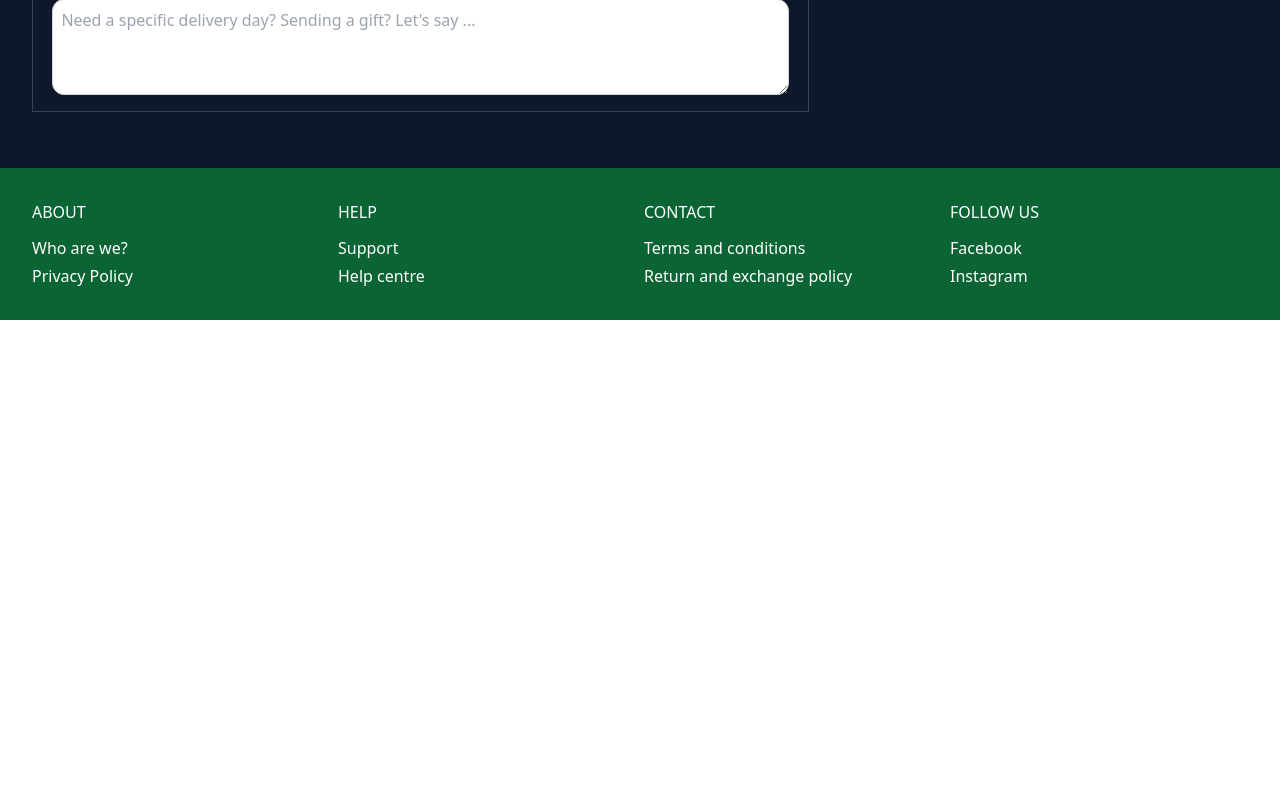
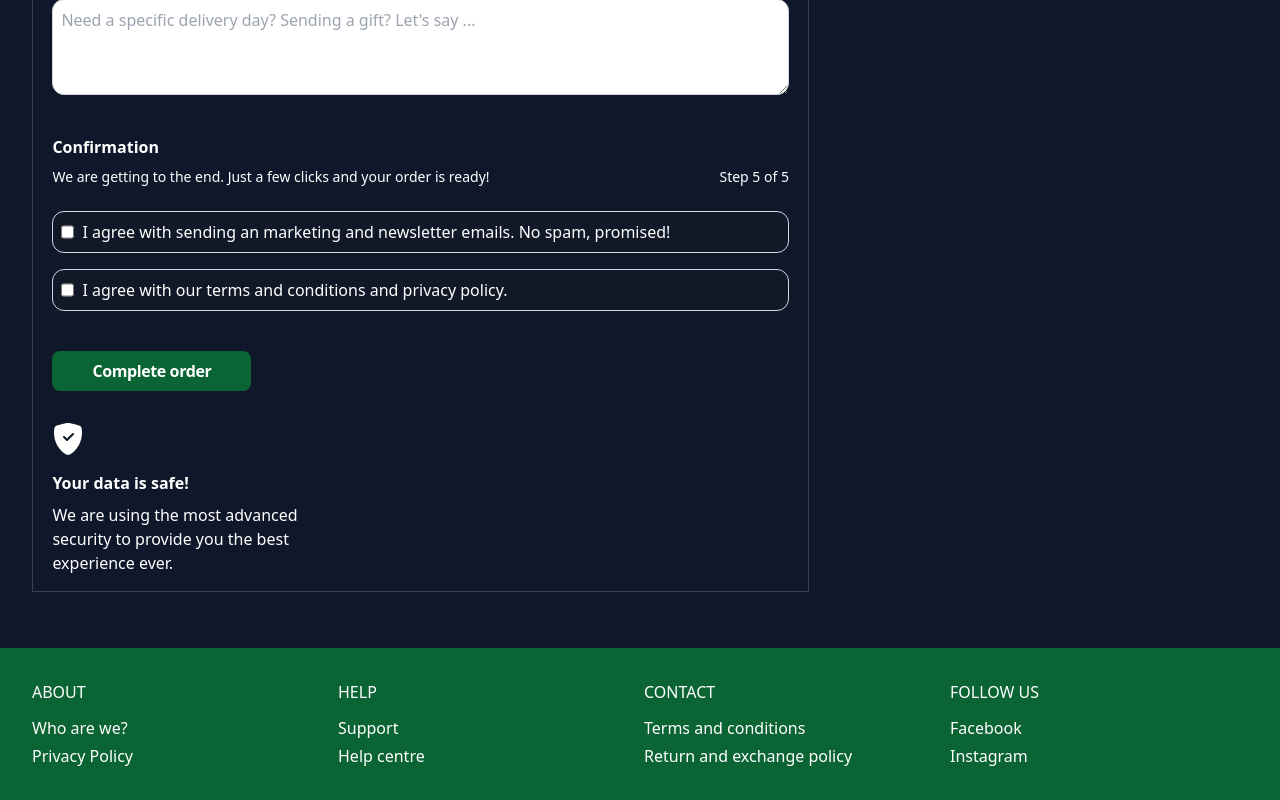
Before and after one commit to AbhinavTuladhar/ecommerce-redux, a React (Vite) app: page /checkout in a window 1280 px wide. Shown: the part 1074-1874 px from the top of the page. Before the commit the page ends 1394 px from the top, so only its background shows below. Built offline with nearby package versions, Linux system fonts and the light colour scheme; no server answers; what tailwindcss-fluid-type would draw is missing.

Commit message:
feat: make confirmation, security components in checkout
Non-functional.

```diff
--- /dev/null
+++ b/src/pages/Checkout/Confirmation.tsx
@@ -0,0 +1,43 @@
+import { FC, ReactNode } from 'react'
+
+interface RowProps {
+  children: ReactNode
+}
+
+const ConfirmationRow: FC<RowProps> = ({ children }) => {
+  return (
+    <div className="rounded-xl border border-gray-300 bg-gray-100 p-2 text-black outline-1 outline-offset-0 dark:bg-gray-900 dark:text-white">
+      {children}
+    </div>
+  )
+}
+
+const Confirmation = () => {
+  return (
+    <section className="space-y-6">
+      <div className="space-y-2">
+        <h2 className="font-bold fluid-text-2xl">Confirmation</h2>
+        <div className="flex justify-between text-sm">
+          <span> We are getting to the end. Just a few clicks and your order is ready! </span>
+          <span> Step 5 of 5 </span>
+        </div>
+      </div>
+      <div className="space-y-4">
+        <ConfirmationRow>
+          <div className="flex flex-row items-start gap-x-2">
+            <input type="checkbox" className="w-h-6 h-6" />
+            <span>I agree with sending an marketing and newsletter emails. No spam, promised!</span>
+          </div>
+        </ConfirmationRow>
+        <ConfirmationRow>
+          <div className="flex flex-row items-start gap-x-2">
+            <input type="checkbox" className="w-h-6 h-6" />
+            <span>I agree with our terms and conditions and privacy policy.</span>
+          </div>
+        </ConfirmationRow>
+      </div>
+    </section>
+  )
+}
+
+export default Confirmation
--- a/src/pages/Checkout/ParentForm.tsx
+++ b/src/pages/Checkout/ParentForm.tsx
@@ -4,6 +4,7 @@ import BillingMethod from './BillingMethod'
 import PaymentMethod from './PaymentMethod'
 import Additional from './Additional'
 import type { MasterFormType, ChildSectionName } from './formsTypes'
+import Confirmation from './Confirmation'
 
 const ParentForm = () => {
   const [formData, setFormData] = useState<MasterFormType>({
@@ -32,12 +33,16 @@ const ParentForm = () => {
   }
 
   return (
-    <div className="flex flex-col gap-y-10">
+    <form className="space-y-10">
       <BillingInfo formData={formData} handleInputChange={(e) => handleInputChange(e, 'billingInfo')} />
       <BillingMethod />
       <PaymentMethod />
       <Additional />
-    </div>
+      <Confirmation />
+      <button className="rounded-lg border-green-700 bg-darkmode-green px-10 py-2 font-bold tracking-tight text-white">
+        Complete order
+      </button>
+    </form>
   )
 }
 
--- /dev/null
+++ b/src/pages/Checkout/Security.tsx
@@ -0,0 +1,15 @@
+import { BsShieldFillCheck } from 'react-icons/bs'
+
+const Security = () => {
+  return (
+    <div className="w-64 space-y-4">
+      <BsShieldFillCheck className="h-8 w-8" />
+      <div className="space-y-2">
+        <span className="font-bold"> Your data is safe! </span>
+        <p> We are using the most advanced security to provide you the best experience ever. </p>
+      </div>
+    </div>
+  )
+}
+
+export default Security
--- a/src/pages/Checkout/index.tsx
+++ b/src/pages/Checkout/index.tsx
@@ -2,6 +2,7 @@ import PageTitle from '@/components/misc/PageTitle'
 import PageLayout from '@/components/layouts/PageLayout'
 import ParentForm from './ParentForm'
 import OrderSummary from '../Cart/OrderSummary'
+import Security from './Security'
 
 const Index = () => {
   return (
@@ -9,8 +10,9 @@ const Index = () => {
       <PageTitle> Checkout </PageTitle>
       <div className="grid grid-cols-1 items-start gap-x-10 gap-y-8 py-10 md:grid-cols-cart-grid">
         <section className="proper-border">
-          <div className="mx-auto w-container py-4">
+          <div className="mx-auto w-container space-y-8 py-4">
             <ParentForm />
+            <Security />
           </div>
         </section>
         <OrderSummary />
```
